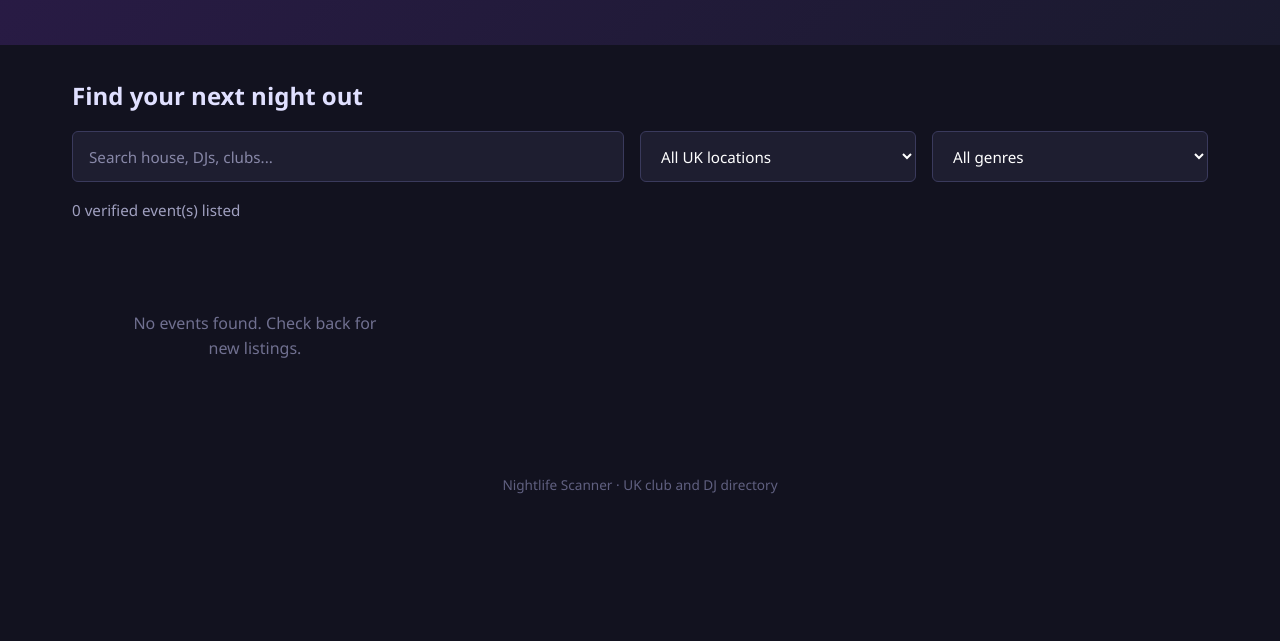
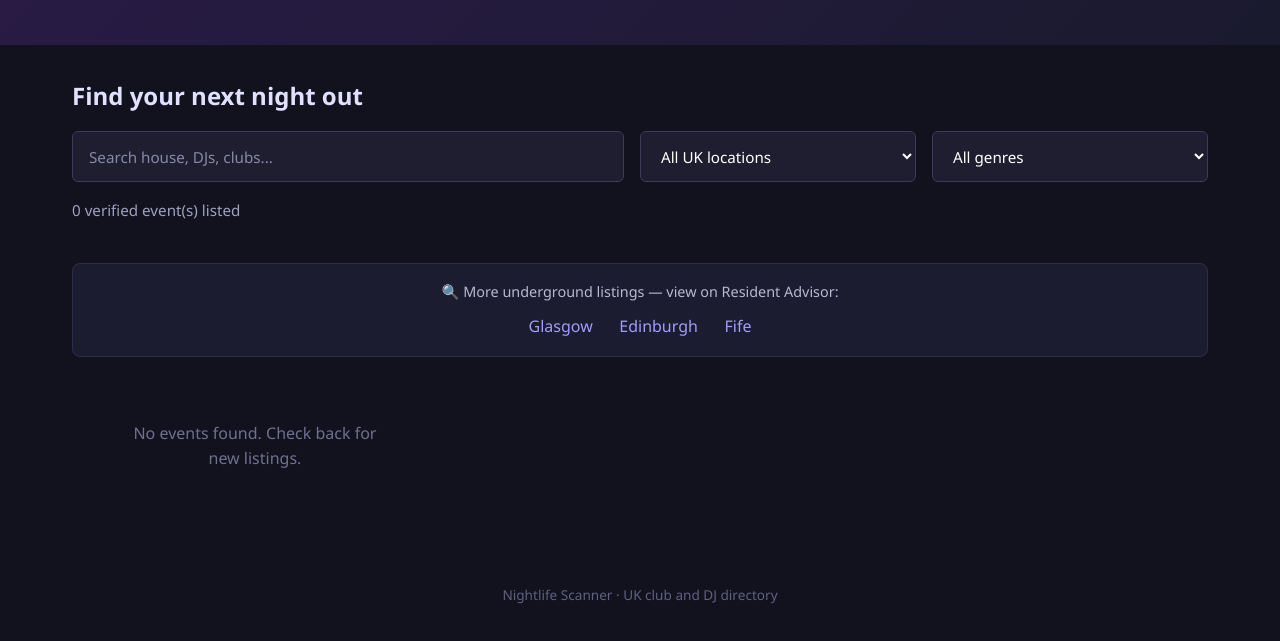
Before and after one commit to craigrobbdj-hub/nightlife-scanner, a plain HTML site: page index.html in a window 1280 px wide. Shown: the part 159-800 px from the top of the page. Drawn offline with Linux system fonts and the light colour scheme; no server answers.

Commit message:
Update index.html

```diff
--- a/index.html
+++ b/index.html
@@ -181,6 +181,13 @@
       </div>
       <div class="results-info" id="count">0 verified event(s) listed</div>
     </section>
+<!-- Resident Advisor Quick Links -->
+<div style="background:#1c1c30; border:1px solid #2e2e4a; border-radius:8px; padding:1rem; margin:1rem 0; text-align:center;">
+  <p style="color:#b8b8d4; margin:0 0 0.7rem 0; font-size:0.9rem;">🔍 More underground listings — view on Resident Advisor:</p>
+  <a href="https://ra.co/events/search?location=Glasgow&genres=house,disco,underground" target="_blank" style="color:#a29bfe; font-weight:500; margin:0 0.7rem; text-decoration:none;">Glasgow</a>
+  <a href="https://ra.co/events/search?location=Edinburgh&genres=house,disco,underground" target="_blank" style="color:#a29bfe; font-weight:500; margin:0 0.7rem; text-decoration:none;">Edinburgh</a>
+  <a href="https://ra.co/events/search?location=Fife&genres=house,disco,underground" target="_blank" style="color:#a29bfe; font-weight:500; margin:0 0.7rem; text-decoration:none;">Fife</a>
+</div>
 
     <div id="events" class="events-grid">
       <div class="empty-state">Loading events...</div>
```
